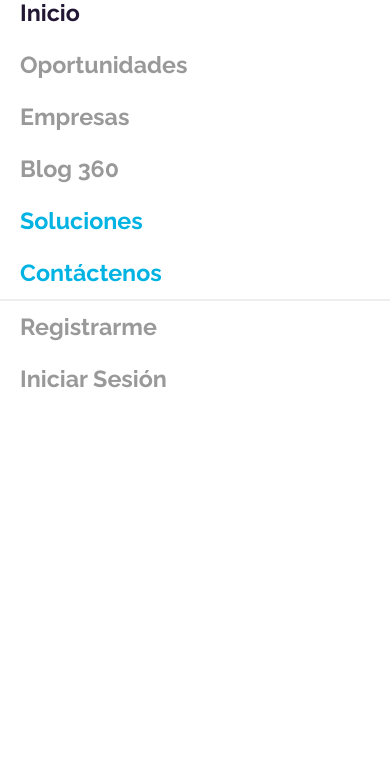
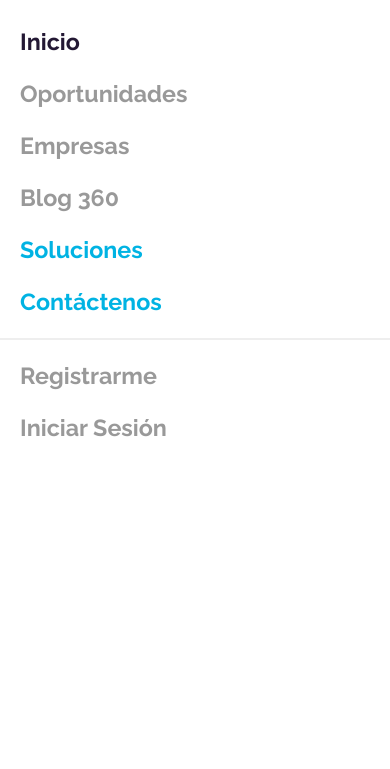
Before and after one commit to majano/joven360, a plain HTML site: page index.html in a window 390 px wide. Both pictures are taken after a click on the link 352 px from the left and 29 px from the top of the page. Shown: the part 74-843 px from the top of the page. Drawn offline with Linux system fonts and the light colour scheme.

Commit message:
style update

```diff
--- a/css/style.css
+++ b/css/style.css
@@ -165,6 +165,8 @@ a {
 .header .navigation .mobile {
     display: none;
     border-top: 2px solid #eee;
+    margin-top: 10px;
+    padding-top: 10px;
 }
 .navigation {
     border-top: 1px solid #eee;
@@ -1821,6 +1823,8 @@ hr {
         width: 100%;
         background: #fff;
         text-align: left !important;
+        border: 0;
+        padding: 30px 0;
     }
     .navigation ul {
         display: block;
```
